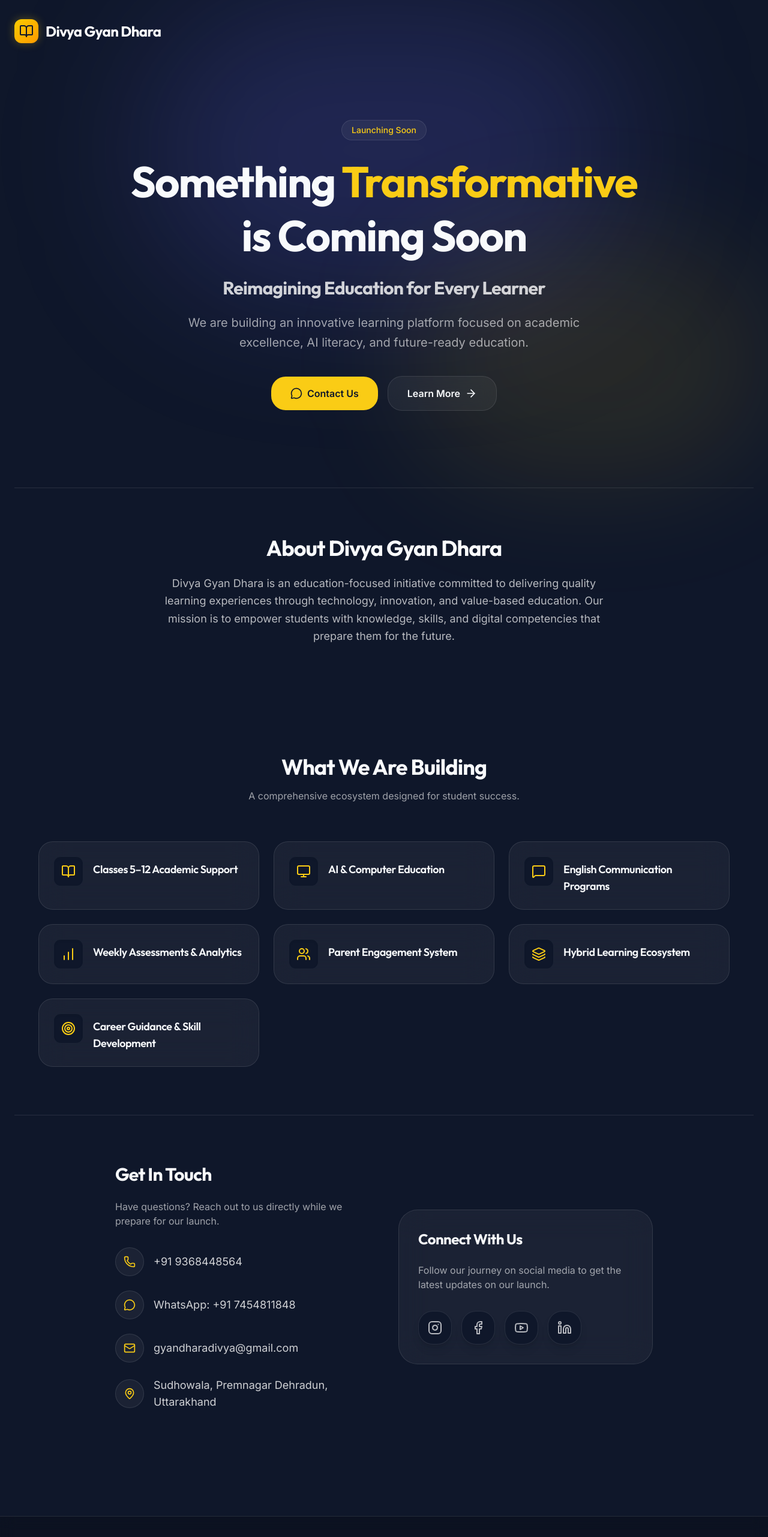
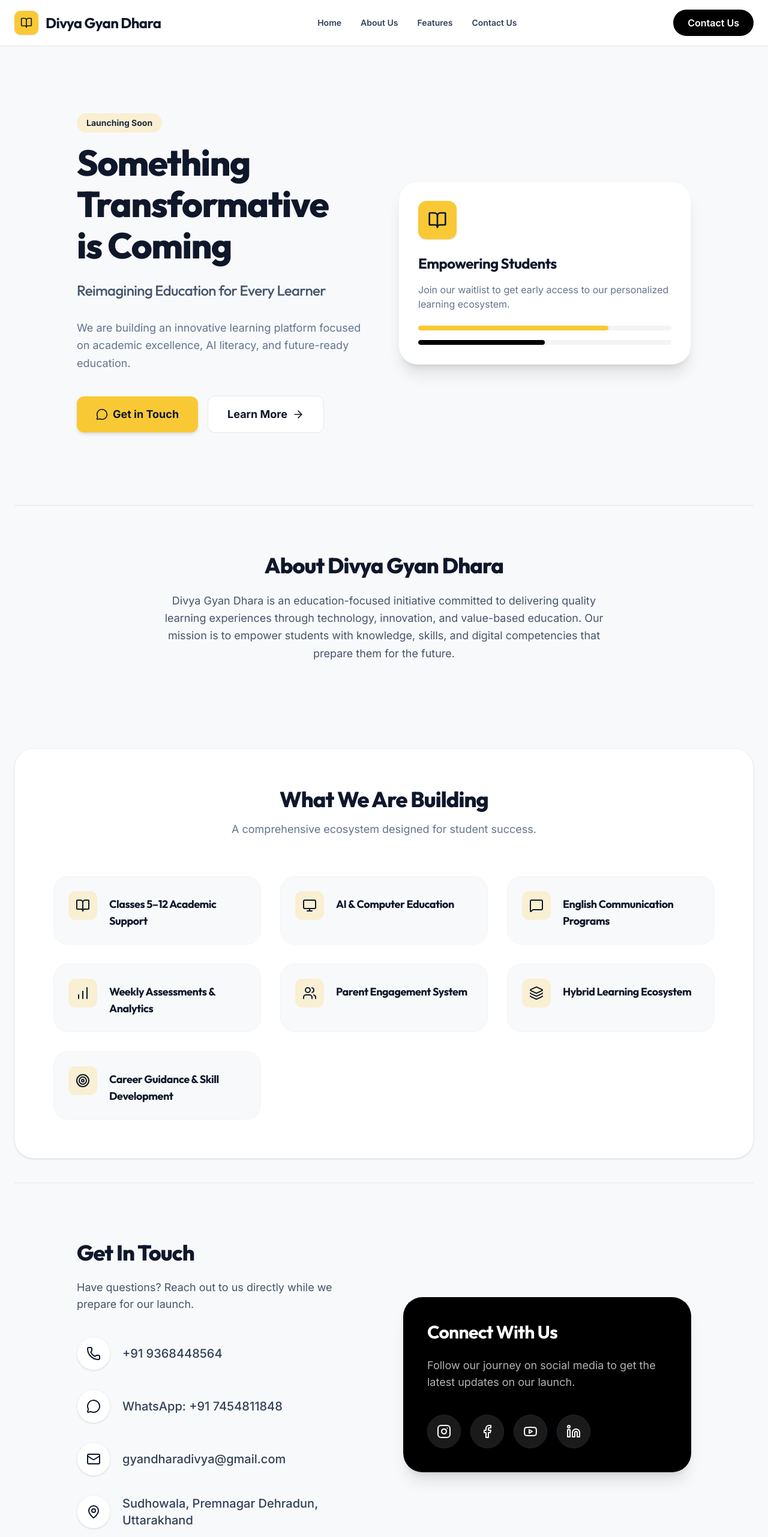
Before and after one commit to itsdevanshh07/project-x, a Next.js app in the folder frontend/: page / in a window 1280 px wide. Shown: the top 2563 px of the page at 60% size. Built offline with nearby package versions, Linux system fonts and the light colour scheme; no server answers.

Commit message:
style: updated color palette and layout to match rapido flat design

```diff
--- a/frontend/app/globals.css
+++ b/frontend/app/globals.css
@@ -2,12 +2,12 @@
 
 @theme {
   /* Divya Gyan Dhara - 2026 Digital Sophistication Palette */
-  --color-primary-bg: #0F172A;
-  --color-secondary-action: #6366F1;
-  --color-accent-highlight: #FACC15;
-  --color-shadow-yellow: rgba(250, 204, 21, 0.4);
-  --color-surface-light: #F8FAFC;
-  --color-surface-border: #E2E8F0;
+  --color-primary-bg: #F8F9FA;
+  --color-secondary-action: #F9C935;
+  --color-accent-highlight: #F9C935;
+  --color-shadow-yellow: rgba(249, 201, 53, 0.4);
+  --color-surface-light: #1E293B;
+  --color-surface-border: #CBD5E1;
 
   --radius-2xl: 1.5rem;
   --radius-3xl: 2rem;
@@ -32,18 +32,16 @@
 }
 
 :root {
-  --background: #0F172A;
-  /* Dark mode first */
-  --foreground: #F8FAFC;
-  --primary: #6366F1;
-  --primary-foreground: #FFFFFF;
-  --secondary: #0F172A;
-  --secondary-foreground: #F8FAFC;
-  --accent: #FACC15;
+  --background: #F8F9FA;
+  --foreground: #1E293B;
+  --primary: #F9C935;
+  --primary-foreground: #0F172A;
+  --secondary: #FFFFFF;
+  --secondary-foreground: #1E293B;
+  --accent: #F9C935;
   --accent-foreground: #0F172A;
-  --muted: rgba(248, 250, 252, 0.08);
-  /* Glassmorphism base */
-  --muted-foreground: #94A3B8;
+  --muted: #F1F5F9;
+  --muted-foreground: #64748B;
   --border: #E2E8F0;
   --radius: 1.5rem;
 }
--- a/frontend/app/page.js
+++ b/frontend/app/page.js
@@ -5,13 +5,13 @@ import { motion } from 'framer-motion';
 
 export default function ComingSoon() {
   const features = [
-    { icon: <BookOpen className="w-6 h-6 text-accent-highlight" />, title: "Classes 5–12 Academic Support" },
-    { icon: <Monitor className="w-6 h-6 text-accent-highlight" />, title: "AI & Computer Education" },
-    { icon: <MessageSquare className="w-6 h-6 text-accent-highlight" />, title: "English Communication Programs" },
-    { icon: <BarChart className="w-6 h-6 text-accent-highlight" />, title: "Weekly Assessments & Analytics" },
-    { icon: <Users className="w-6 h-6 text-accent-highlight" />, title: "Parent Engagement System" },
-    { icon: <Layers className="w-6 h-6 text-accent-highlight" />, title: "Hybrid Learning Ecosystem" },
-    { icon: <Target className="w-6 h-6 text-accent-highlight" />, title: "Career Guidance & Skill Development" }
+    { icon: <BookOpen className="w-6 h-6 text-slate-900" />, title: "Classes 5–12 Academic Support" },
+    { icon: <Monitor className="w-6 h-6 text-slate-900" />, title: "AI & Computer Education" },
+    { icon: <MessageSquare className="w-6 h-6 text-slate-900" />, title: "English Communication Programs" },
+    { icon: <BarChart className="w-6 h-6 text-slate-900" />, title: "Weekly Assessments & Analytics" },
+    { icon: <Users className="w-6 h-6 text-slate-900" />, title: "Parent Engagement System" },
+    { icon: <Layers className="w-6 h-6 text-slate-900" />, title: "Hybrid Learning Ecosystem" },
+    { icon: <Target className="w-6 h-6 text-slate-900" />, title: "Career Guidance & Skill Development" }
   ];
 
   const scrollToAbout = () => {
@@ -22,88 +22,127 @@ export default function ComingSoon() {
   };
 
   return (
-    <div className="min-h-screen bg-primary-bg text-surface-light font-sans selection:bg-secondary-action/30 overflow-x-hidden">
-      {/* Background glow effects */}
-      <div className="absolute top-0 left-1/2 -translate-x-1/2 w-[800px] h-[500px] bg-secondary-action/20 blur-[120px] rounded-full pointer-events-none" />
-      <div className="absolute bottom-0 right-0 w-[600px] h-[400px] bg-accent-highlight/10 blur-[100px] rounded-full pointer-events-none" />
+    <div className="min-h-screen bg-[#F8F9FA] text-slate-900 font-sans selection:bg-[#F9C935]/30 overflow-x-hidden">
 
       {/* Navigation / Header */}
-      <header className="relative z-10 container mx-auto px-6 py-8 flex justify-center md:justify-start">
-        <div className="flex items-center gap-3">
-          <div className="w-10 h-10 rounded-xl bg-gradient-to-br from-accent-highlight to-amber-500 flex items-center justify-center shadow-[0_0_15px_rgba(250,204,21,0.3)]">
-            <BookOpen className="w-6 h-6 text-primary-bg" />
+      <header className="relative z-10 bg-white border-b border-gray-200">
+        <div className="container mx-auto px-6 py-4 flex items-center justify-between">
+          <div className="flex items-center gap-3">
+            <div className="w-10 h-10 rounded-[10px] bg-[#F9C935] flex items-center justify-center shadow-sm">
+              <BookOpen className="w-5 h-5 text-slate-900" />
+            </div>
+            <span className="font-display font-bold text-2xl tracking-tight text-slate-900">Divya Gyan Dhara</span>
           </div>
-          <span className="font-display font-bold text-2xl tracking-tight text-white">Divya Gyan Dhara</span>
+          <div className="hidden md:flex gap-8 text-sm font-semibold text-slate-700">
+            <a href="#" className="hover:text-slate-900">Home</a>
+            <a href="#about" className="hover:text-slate-900">About Us</a>
+            <a href="#features" className="hover:text-slate-900">Features</a>
+            <a href="#contact" className="hover:text-slate-900">Contact Us</a>
+          </div>
+          <a
+            href="https://wa.me/917454811848"
+            target="_blank"
+            rel="noopener noreferrer"
+            className="hidden md:flex bg-[#000000] text-white px-6 py-2.5 rounded-full font-semibold hover:bg-slate-800 transition-colors"
+          >
+            Contact Us
+          </a>
         </div>
       </header>
 
       <main className="relative z-10 container mx-auto px-6 pb-24">
         {/* Hero Section */}
-        <section className="pt-12 md:pt-24 pb-20 md:pb-32 max-w-4xl mx-auto text-center">
+        <section className="pt-16 md:pt-28 pb-20 max-w-5xl mx-auto flex flex-col md:flex-row items-center gap-12">
           <motion.div
-            initial={{ opacity: 0, y: 20 }}
-            animate={{ opacity: 1, y: 0 }}
+            className="flex-1 text-center md:text-left"
+            initial={{ opacity: 0, x: -20 }}
+            animate={{ opacity: 1, x: 0 }}
             transition={{ duration: 0.6 }}
           >
-            <div className="inline-block mb-6 px-4 py-1.5 rounded-full border border-white/10 bg-white/5 backdrop-blur-md text-sm font-medium text-accent-highlight">
+            <div className="inline-block mb-4 px-4 py-1.5 rounded-full bg-[#F9C935]/20 text-sm font-bold text-slate-800">
               Launching Soon
             </div>
-            <h1 className="text-5xl md:text-7xl font-bold font-display leading-tight mb-6">
-              Something <span className="text-accent-highlight">Transformative</span> <br className="hidden md:block" /> is Coming Soon
+            <h1 className="text-5xl md:text-6xl font-extrabold font-display leading-[1.15] mb-6 text-slate-900">
+              Something <br className="hidden md:block" /> Transformative <br className="hidden md:block" /> is Coming
             </h1>
-            <h2 className="text-xl md:text-3xl font-display text-white/80 mb-6">
+            <h2 className="text-xl md:text-2xl text-slate-600 mb-8 font-medium">
               Reimagining Education for Every Learner
             </h2>
-            <p className="text-lg md:text-xl text-white/60 mb-10 max-w-2xl mx-auto leading-relaxed">
+            <p className="text-lg text-slate-500 mb-10 leading-relaxed max-w-xl mx-auto md:mx-0">
               We are building an innovative learning platform focused on academic excellence, AI literacy, and future-ready education.
             </p>
 
-            <div className="flex flex-col sm:flex-row items-center justify-center gap-4">
+            <div className="flex flex-col sm:flex-row items-center gap-4 justify-center md:justify-start">
               <a
                 href="https://wa.me/917454811848"
                 target="_blank"
                 rel="noopener noreferrer"
-                className="w-full sm:w-auto px-8 py-4 rounded-2xl font-semibold transition-all duration-300 flex items-center justify-center gap-2 bg-accent-highlight text-primary-bg hover:shadow-[0_0_20px_rgba(250,204,21,0.4)] active:scale-95"
+                className="w-full sm:w-auto px-8 py-4 rounded-xl font-bold text-lg transition-transform hover:scale-105 active:scale-95 flex items-center justify-center gap-2 bg-[#F9C935] text-slate-900 shadow-md"
               >
                 <MessageCircle className="w-5 h-5" />
-                Contact Us
+                Get in Touch
               </a>
               <button
                 onClick={scrollToAbout}
-                className="w-full sm:w-auto px-8 py-4 rounded-2xl font-semibold transition-all duration-300 flex items-center justify-center gap-2 bg-white/5 border border-white/10 backdrop-blur-md hover:bg-white/10 active:scale-95"
+                className="w-full sm:w-auto px-8 py-4 rounded-xl font-bold text-lg transition-colors hover:bg-gray-100 flex items-center justify-center gap-2 bg-white text-slate-900 border border-gray-200"
               >
                 Learn More
                 <ArrowRight className="w-5 h-5" />
               </button>
             </div>
           </motion.div>
+
+          <motion.div
+            className="flex-1 w-full max-w-md mx-auto md:max-w-none relative"
+            initial={{ opacity: 0, x: 20 }}
+            animate={{ opacity: 1, x: 0 }}
+            transition={{ duration: 0.6, delay: 0.2 }}
+          >
+            {/* Flat visual replacing the rides image */}
+            <div className="bg-white p-8 rounded-3xl shadow-xl border border-gray-100 relative z-10">
+                <div className="w-16 h-16 bg-[#F9C935] rounded-[14px] flex items-center justify-center mb-6 shadow-sm">
+                    <BookOpen className="w-8 h-8 text-slate-900" />
+                </div>
+                <h3 className="text-2xl font-bold mb-4">Empowering Students</h3>
+                <p className="text-slate-500 mb-6">Join our waitlist to get early access to our personalized learning ecosystem.</p>
+
+                <div className="space-y-4">
+                    <div className="h-2 bg-gray-100 rounded-full w-full overflow-hidden">
+                        <div className="h-full bg-[#F9C935] w-3/4 rounded-full"></div>
+                    </div>
+                    <div className="h-2 bg-gray-100 rounded-full w-full overflow-hidden">
+                        <div className="h-full bg-[#000000] w-1/2 rounded-full"></div>
+                    </div>
+                </div>
+            </div>
+          </motion.div>
         </section>
 
         {/* Brand Positioning Section */}
-        <section id="about" className="py-20 border-t border-white/10">
+        <section id="about" className="py-20 mt-10 border-t border-gray-200">
           <div className="max-w-3xl mx-auto text-center mb-16">
-            <h3 className="text-3xl md:text-4xl font-bold font-display mb-6">About Divya Gyan Dhara</h3>
-            <p className="text-lg text-white/70 leading-relaxed">
+            <h3 className="text-3xl md:text-4xl font-extrabold font-display mb-6 text-slate-900">About Divya Gyan Dhara</h3>
+            <p className="text-lg text-slate-600 leading-relaxed">
               Divya Gyan Dhara is an education-focused initiative committed to delivering quality learning experiences through technology, innovation, and value-based education. Our mission is to empower students with knowledge, skills, and digital competencies that prepare them for the future.
             </p>
           </div>
         </section>
 
         {/* What We Are Building Section */}
-        <section className="py-10">
+        <section id="features" className="py-10 bg-white rounded-3xl p-8 md:p-16 shadow-sm border border-gray-100">
           <div className="text-center mb-16">
-            <h3 className="text-3xl md:text-4xl font-bold font-display mb-4">What We Are Building</h3>
-            <p className="text-white/60">A comprehensive ecosystem designed for student success.</p>
+            <h3 className="text-3xl md:text-4xl font-extrabold font-display mb-4 text-slate-900">What We Are Building</h3>
+            <p className="text-slate-500 text-lg">A comprehensive ecosystem designed for student success.</p>
           </div>
 
-          <div className="grid grid-cols-1 md:grid-cols-2 lg:grid-cols-3 gap-6 max-w-6xl mx-auto">
+          <div className="grid grid-cols-1 md:grid-cols-2 lg:grid-cols-3 gap-8 max-w-6xl mx-auto">
             {features.map((feature, idx) => (
-              <div key={idx} className="bg-surface-light/5 backdrop-blur-xl border border-surface-light/10 rounded-2xl p-6 hover:bg-surface-light/10 transition-colors flex items-start gap-4">
-                <div className="p-3 rounded-xl bg-primary-bg border border-white/5 shadow-inner">
+              <div key={idx} className="bg-[#F8F9FA] rounded-2xl p-6 hover:shadow-md transition-shadow flex items-start gap-5 border border-gray-100">
+                <div className="p-3 rounded-xl bg-[#F9C935]/20 text-slate-900">
                   {feature.icon}
                 </div>
                 <div className="pt-2">
-                  <h4 className="font-semibold text-lg">{feature.title}</h4>
+                  <h4 className="font-bold text-lg text-slate-900">{feature.title}</h4>
                 </div>
               </div>
             ))}
@@ -111,54 +150,54 @@ export default function ComingSoon() {
         </section>
 
         {/* Contact Section */}
-        <section className="py-20 mt-10 border-t border-white/10">
-          <div className="max-w-4xl mx-auto grid md:grid-cols-2 gap-12 items-center">
+        <section id="contact" className="py-24 mt-10 border-t border-gray-200">
+          <div className="max-w-5xl mx-auto grid md:grid-cols-2 gap-16 items-center">
             <div>
-              <h3 className="text-3xl font-bold font-display mb-6">Get In Touch</h3>
-              <p className="text-white/60 mb-8">Have questions? Reach out to us directly while we prepare for our launch.</p>
+              <h3 className="text-4xl font-extrabold font-display mb-6 text-slate-900">Get In Touch</h3>
+              <p className="text-slate-600 mb-10 text-lg">Have questions? Reach out to us directly while we prepare for our launch.</p>
 
-              <div className="space-y-6">
-                <a href="tel:+919368448564" className="flex items-center gap-4 text-white/80 hover:text-accent-highlight transition-colors">
-                  <div className="w-12 h-12 rounded-full bg-white/5 flex items-center justify-center border border-white/10">
-                    <Phone className="w-5 h-5 text-accent-highlight" />
+              <div className="space-y-8">
+                <a href="tel:+919368448564" className="flex items-center gap-5 text-slate-700 hover:text-[#000000] transition-colors group">
+                  <div className="w-14 h-14 rounded-full bg-white shadow-sm border border-gray-100 flex items-center justify-center group-hover:bg-[#F9C935] transition-colors">
+                    <Phone className="w-6 h-6 text-slate-900" />
                   </div>
-                  <span className="text-lg">+91 9368448564</span>
+                  <span className="text-xl font-medium">+91 9368448564</span>
                 </a>
-                <a href="https://wa.me/917454811848" target="_blank" rel="noopener noreferrer" className="flex items-center gap-4 text-white/80 hover:text-accent-highlight transition-colors">
-                  <div className="w-12 h-12 rounded-full bg-white/5 flex items-center justify-center border border-white/10">
-                    <MessageCircle className="w-5 h-5 text-accent-highlight" />
+                <a href="https://wa.me/917454811848" target="_blank" rel="noopener noreferrer" className="flex items-center gap-5 text-slate-700 hover:text-[#000000] transition-colors group">
+                  <div className="w-14 h-14 rounded-full bg-white shadow-sm border border-gray-100 flex items-center justify-center group-hover:bg-[#F9C935] transition-colors">
+                    <MessageCircle className="w-6 h-6 text-slate-900" />
                   </div>
-                  <span className="text-lg">WhatsApp: +91 7454811848</span>
+                  <span className="text-xl font-medium">WhatsApp: +91 7454811848</span>
                 </a>
-                <a href="mailto:gyandharadivya@gmail.com" className="flex items-center gap-4 text-white/80 hover:text-accent-highlight transition-colors">
-                  <div className="w-12 h-12 rounded-full bg-white/5 flex items-center justify-center border border-white/10">
-                    <Mail className="w-5 h-5 text-accent-highlight" />
+                <a href="mailto:gyandharadivya@gmail.com" className="flex items-center gap-5 text-slate-700 hover:text-[#000000] transition-colors group">
+                  <div className="w-14 h-14 rounded-full bg-white shadow-sm border border-gray-100 flex items-center justify-center group-hover:bg-[#F9C935] transition-colors">
+                    <Mail className="w-6 h-6 text-slate-900" />
                   </div>
-                  <span className="text-lg">gyandharadivya@gmail.com</span>
+                  <span className="text-xl font-medium">gyandharadivya@gmail.com</span>
                 </a>
-                <div className="flex items-center gap-4 text-white/80">
-                  <div className="w-12 h-12 rounded-full bg-white/5 flex items-center justify-center border border-white/10 shrink-0">
-                    <MapPin className="w-5 h-5 text-accent-highlight" />
+                <div className="flex items-center gap-5 text-slate-700">
+                  <div className="w-14 h-14 rounded-full bg-white shadow-sm border border-gray-100 flex items-center justify-center shrink-0">
+                    <MapPin className="w-6 h-6 text-slate-900" />
                   </div>
-                  <span className="text-lg">Sudhowala, Premnagar Dehradun, Uttarakhand</span>
+                  <span className="text-xl font-medium">Sudhowala, Premnagar Dehradun, Uttarakhand</span>
                 </div>
               </div>
             </div>
 
-            <div className="bg-surface-light/5 border border-surface-light/10 rounded-3xl p-8 backdrop-blur-xl">
-              <h4 className="text-2xl font-bold mb-6 font-display">Connect With Us</h4>
-              <p className="text-white/60 mb-8">Follow our journey on social media to get the latest updates on our launch.</p>
+            <div className="bg-[#000000] rounded-3xl p-10 shadow-xl">
+              <h4 className="text-3xl font-bold mb-6 font-display text-white">Connect With Us</h4>
+              <p className="text-white/70 mb-10 text-lg">Follow our journey on social media to get the latest updates on our launch.</p>
               <div className="flex gap-4">
-                <a href="https://www.instagram.com/divyagyanadhara?utm_source=ig_web_button_share_sheet&igsh=ZDNlZDc0MzIxNw==" target="_blank" rel="noopener noreferrer" className="w-14 h-14 rounded-2xl bg-[#0F172A] border border-white/10 flex items-center justify-center text-white/70 hover:text-accent-highlight hover:border-accent-highlight/50 transition-all shadow-lg hover:-translate-y-1">
+                <a href="https://www.instagram.com/divyagyanadhara?utm_source=ig_web_button_share_sheet&igsh=ZDNlZDc0MzIxNw==" target="_blank" rel="noopener noreferrer" className="w-14 h-14 rounded-full bg-[#1A1A1A] border border-gray-800 flex items-center justify-center text-white hover:bg-[#F9C935] hover:text-slate-900 transition-all">
                   <Instagram className="w-6 h-6" />
                 </a>
-                <a href="#" target="_blank" rel="noopener noreferrer" className="w-14 h-14 rounded-2xl bg-[#0F172A] border border-white/10 flex items-center justify-center text-white/70 hover:text-accent-highlight hover:border-accent-highlight/50 transition-all shadow-lg hover:-translate-y-1">
+                <a href="#" target="_blank" rel="noopener noreferrer" className="w-14 h-14 rounded-full bg-[#1A1A1A] border border-gray-800 flex items-center justify-center text-white hover:bg-[#F9C935] hover:text-slate-900 transition-all">
                   <Facebook className="w-6 h-6" />
                 </a>
-                <a href="#" target="_blank" rel="noopener noreferrer" className="w-14 h-14 rounded-2xl bg-[#0F172A] border border-white/10 flex items-center justify-center text-white/70 hover:text-accent-highlight hover:border-accent-highlight/50 transition-all shadow-lg hover:-translate-y-1">
+                <a href="#" target="_blank" rel="noopener noreferrer" className="w-14 h-14 rounded-full bg-[#1A1A1A] border border-gray-800 flex items-center justify-center text-white hover:bg-[#F9C935] hover:text-slate-900 transition-all">
                   <Youtube className="w-6 h-6" />
                 </a>
-                <a href="#" target="_blank" rel="noopener noreferrer" className="w-14 h-14 rounded-2xl bg-[#0F172A] border border-white/10 flex items-center justify-center text-white/70 hover:text-accent-highlight hover:border-accent-highlight/50 transition-all shadow-lg hover:-translate-y-1">
+                <a href="#" target="_blank" rel="noopener noreferrer" className="w-14 h-14 rounded-full bg-[#1A1A1A] border border-gray-800 flex items-center justify-center text-white hover:bg-[#F9C935] hover:text-slate-900 transition-all">
                   <Linkedin className="w-6 h-6" />
                 </a>
               </div>
@@ -168,13 +207,13 @@ export default function ComingSoon() {
       </main>
 
       {/* Footer */}
-      <footer className="border-t border-white/10 bg-black/20 backdrop-blur-md">
+      <footer className="bg-white border-t border-gray-200 mt-10">
         <div className="container mx-auto px-6 py-8 flex flex-col md:flex-row items-center justify-between gap-4">
-          <p className="text-white/50 text-sm">© 2026 Divya Gyan Dhara. All Rights Reserved.</p>
-          <div className="flex gap-6 text-sm text-white/50">
-            <a href="#" className="hover:text-white transition-colors">Privacy Policy</a>
-            <a href="#" className="hover:text-white transition-colors">Terms & Conditions</a>
-            <a href="#" className="hover:text-white transition-colors">Contact</a>
+          <p className="text-slate-500 font-medium">© 2026 Divya Gyan Dhara. All Rights Reserved.</p>
+          <div className="flex gap-8 font-semibold text-slate-700">
+            <a href="#" className="hover:text-[#F9C935] transition-colors">Privacy Policy</a>
+            <a href="#" className="hover:text-[#F9C935] transition-colors">Terms & Conditions</a>
+            <a href="#" className="hover:text-[#F9C935] transition-colors">Contact</a>
           </div>
         </div>
       </footer>
```
